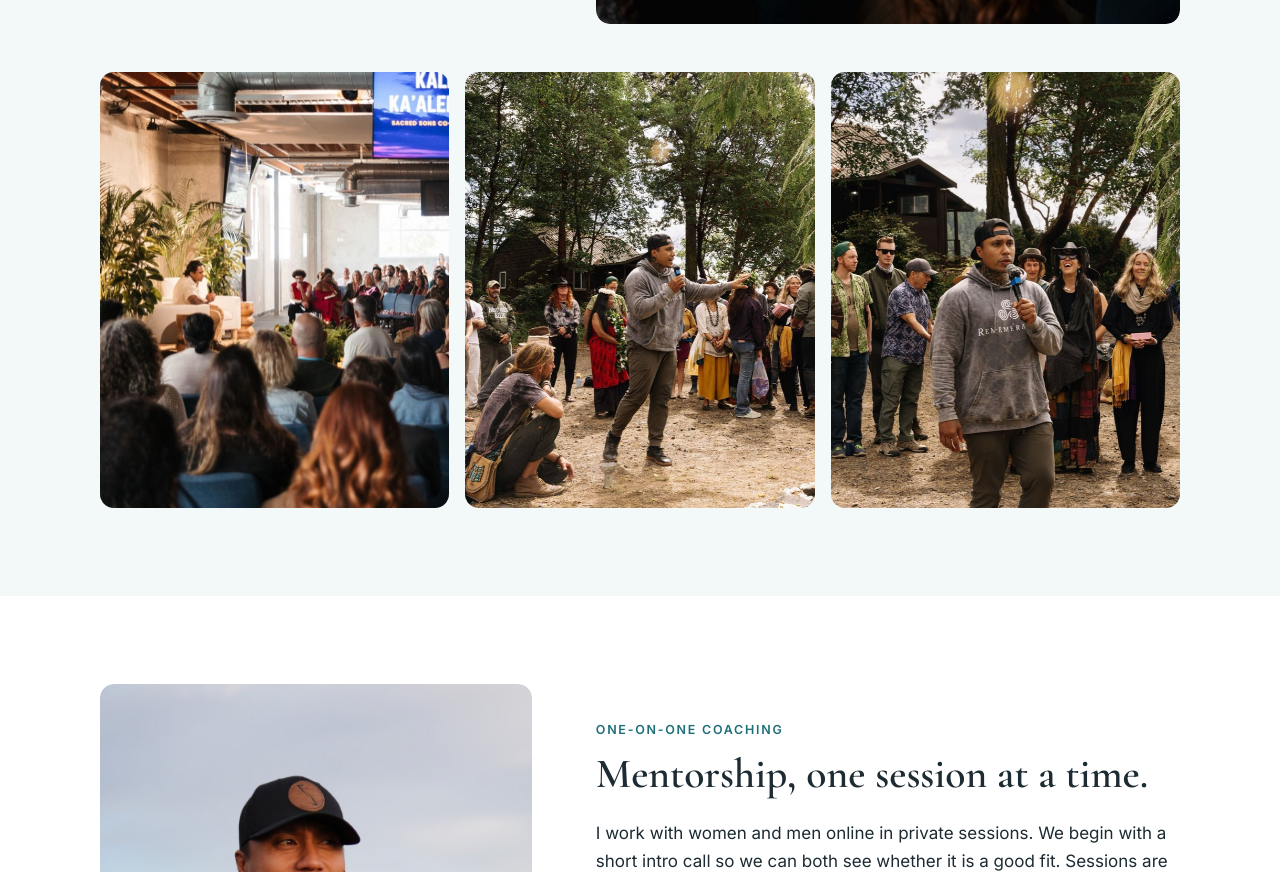
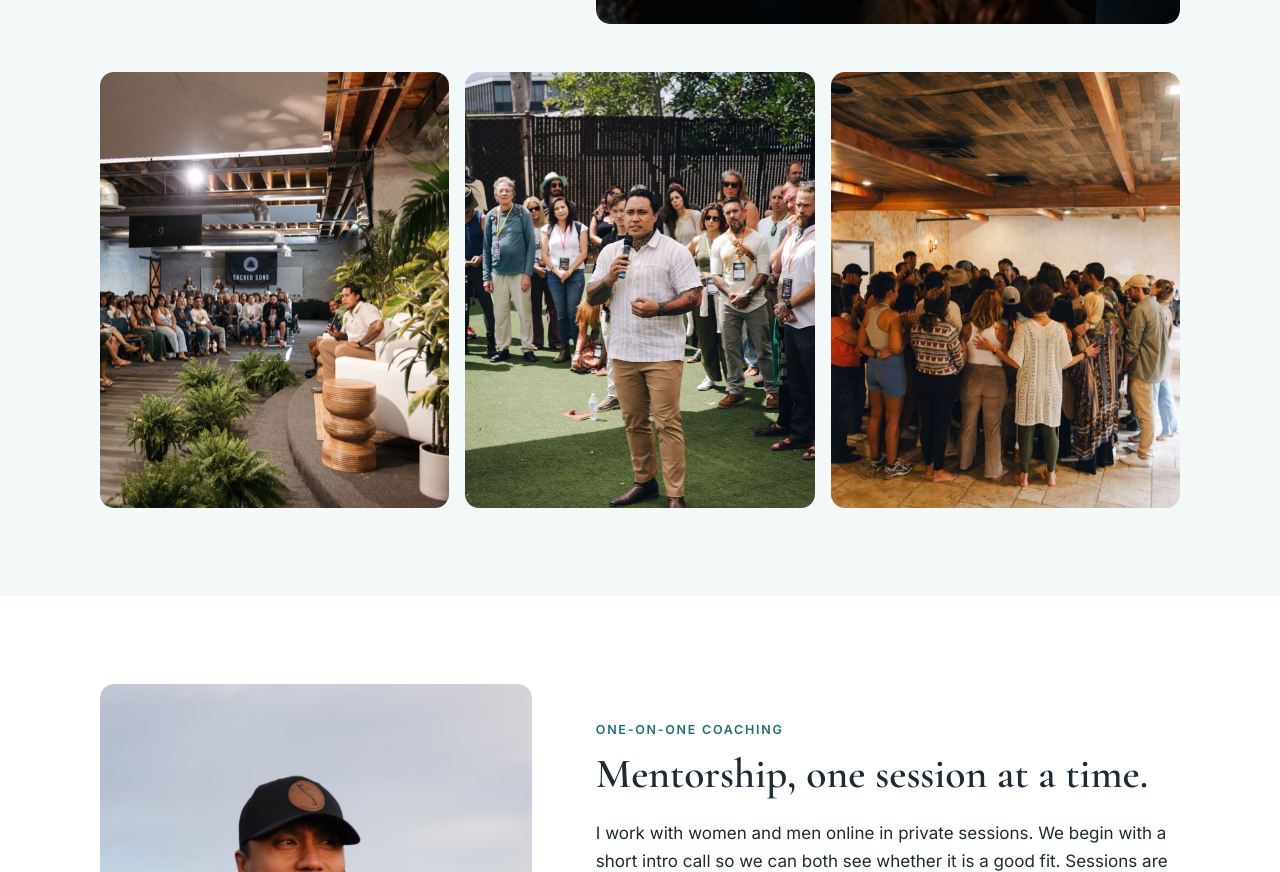
Before and after one commit to connect836/kalekaalekahi-site, a plain HTML site: page index.html in a window 1280 px wide. Shown: the part 2636-3508 px from the top of the page. Drawn offline with nearby package versions, Linux system fonts and the light colour scheme.

Commit message:
Swap speaking photo row for less repetitive photos

```diff
--- a/index.html
+++ b/index.html
@@ -103,9 +103,9 @@
         </div>
       </div>
       <div class="wrap gallery">
-        <img style="object-position:0% 50%" src="images/speaking-room-wide.jpg" alt="Kale in conversation on stage before a seated audience" loading="lazy">
-        <img src="images/speaking-outdoors.jpg" alt="Kale speaking with a microphone to a gathering outdoors" loading="lazy">
-        <img src="images/speaking-outdoors-2.jpg" alt="Kale addressing a group among the trees" loading="lazy">
+        <img style="object-position:72% 50%" src="images/speaking-stage.jpg" alt="Kale speaking on stage to a full room" loading="lazy">
+        <img style="object-position:50% 35%" src="images/speaking-lawn.jpg" alt="Kale speaking with a microphone to a group on the lawn" loading="lazy">
+        <img src="images/group-circle.jpg" alt="A large group gathered close together in a circle" loading="lazy">
       </div>
     </section>
 
```
